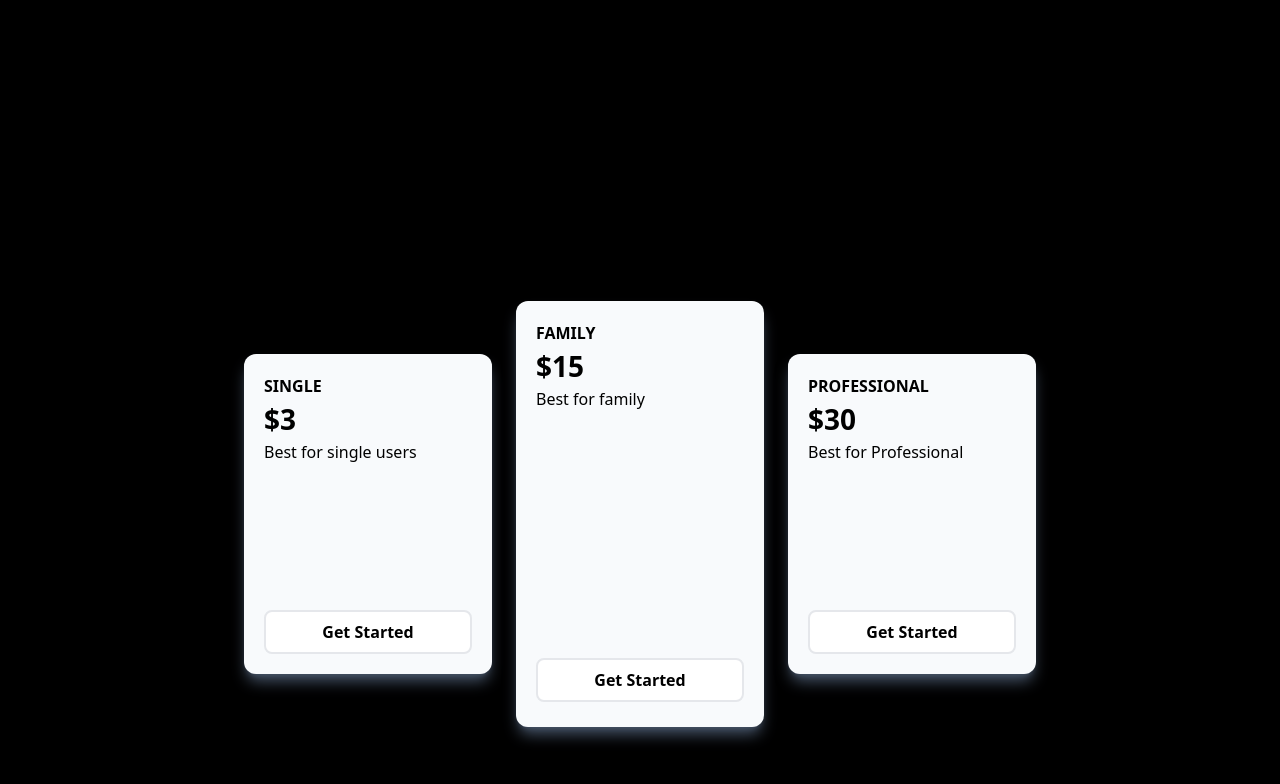
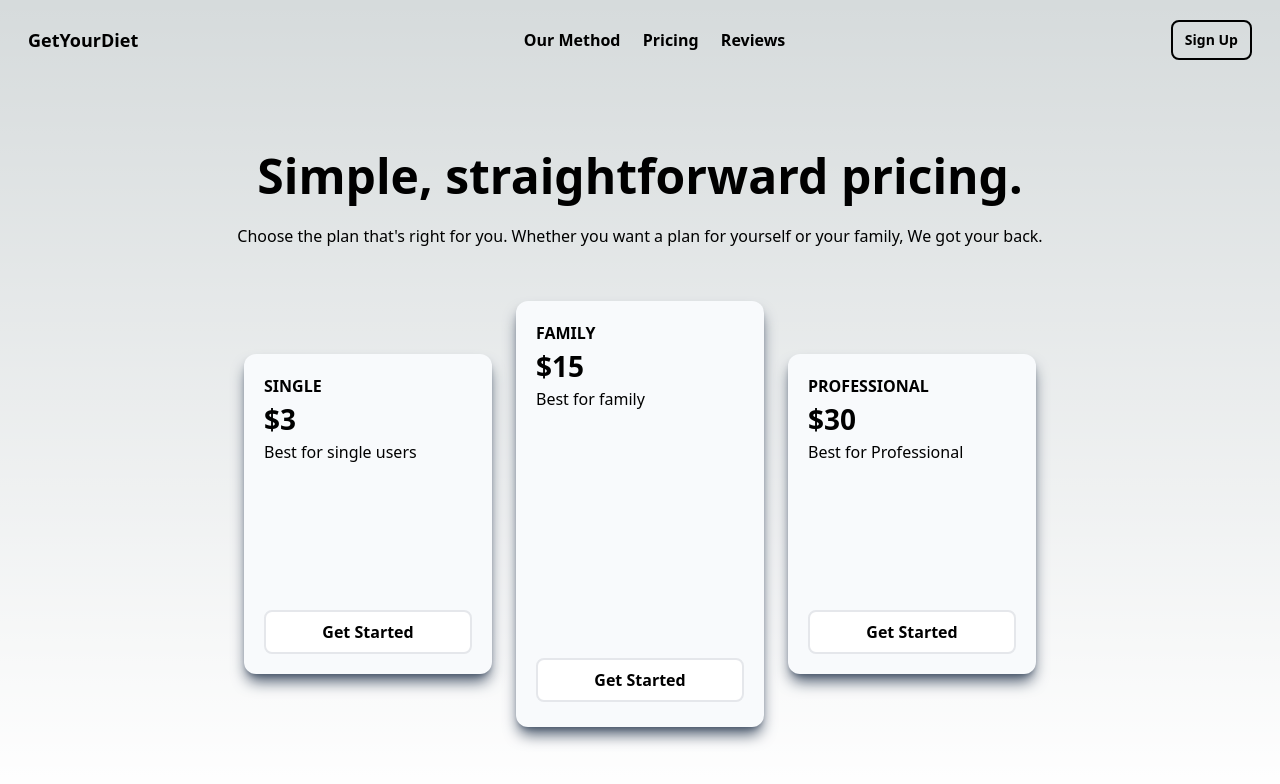
Before and after one commit to ishk9/getYourDiet, a Next.js app in the folder client/: page /Pricing in a window 1280 px wide. Shown: the top 784 px of the page. Built offline with nearby package versions, Linux system fonts and the light colour scheme.

Commit message:
Style: Changed the text colors

```diff
--- a/client/app/Pricing/page.js
+++ b/client/app/Pricing/page.js
@@ -10,11 +10,11 @@ const prices = [
 
 export default function PricingPage() {
     return (
-        <div className="flex flex-col w-screen h-screen items-center bg-black p-5 overflow-x-hidden">
+        <div className="flex flex-col w-screen h-screen items-center p-5 overflow-x-hidden">
             <Navbar />
 
-            <h1 className="text-[3em] font-semibold mt-20">Simple, straightforward pricing.</h1>
-            <p className='mt-3'>Choose the plan that&apos;s right for you. Whether you want a plan for yourself or your family, We got your back.</p>
+            <h1 className="text-[3em] font-semibold mt-20 text-black">Simple, straightforward pricing.</h1>
+            <p className='mt-3 text-black'>Choose the plan that&apos;s right for you. Whether you want a plan for yourself or your family, We got your back.</p>
 
             <div className='flex h-full w-full justify-center items-center'>
                 {
```
